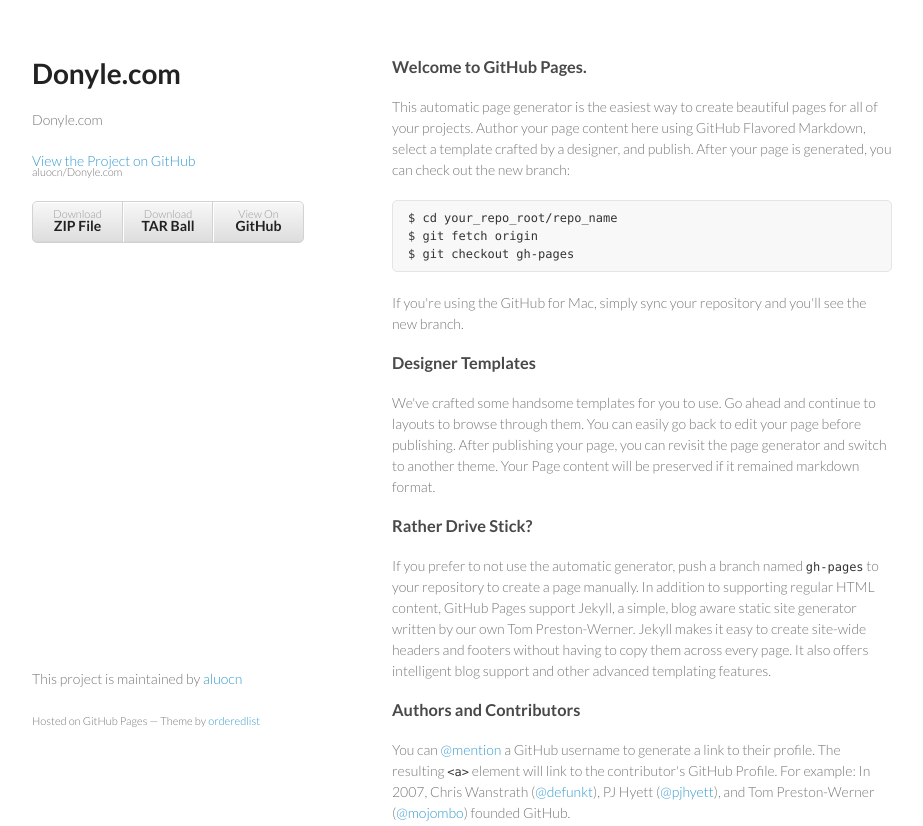
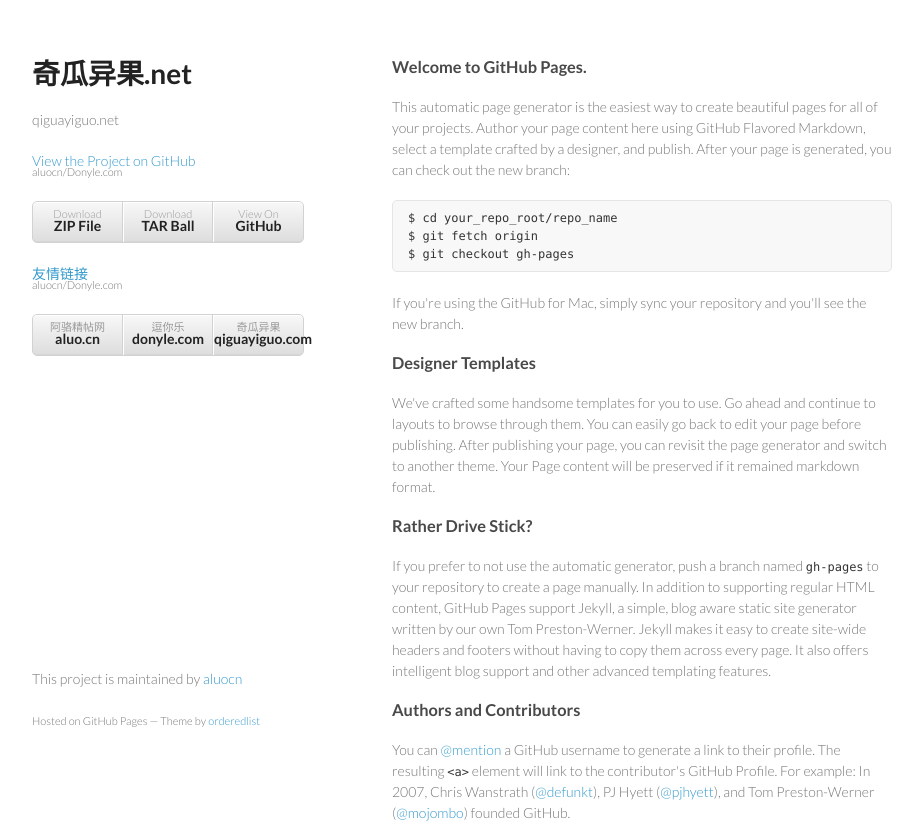
Before and after one commit to aluocn/qgygnet, a plain HTML site: page index.html in a window 1280 px wide. Shown: the top 826 px of the page, without its empty margins (178-1101 px from the left). Drawn offline with Linux system fonts and the light colour scheme.

Commit message:
Update index.html

```diff
--- a/index.html
+++ b/index.html
@@ -3,7 +3,7 @@
   <head>
     <meta charset="utf-8">
     <meta http-equiv="X-UA-Compatible" content="chrome=1">
-    <title>Donyle.com by aluocn</title>
+    <title>奇瓜异果.net</title>
 
     <link rel="stylesheet" href="stylesheets/styles.css">
     <link rel="stylesheet" href="stylesheets/pygment_trac.css">
@@ -15,8 +15,8 @@
   <body>
     <div class="wrapper">
       <header>
-        <h1>Donyle.com</h1>
-        <p>Donyle.com</p>
+        <h1>奇瓜异果.net</h1>
+        <p>qiguayiguo.net</p>
 
         <p class="view"><a href="https://github.com/aluocn/Donyle.com">View the Project on GitHub <small>aluocn/Donyle.com</small></a></p>
 
@@ -25,6 +25,15 @@
           <li><a href="https://github.com/aluocn/Donyle.com/zipball/master">Download <strong>ZIP File</strong></a></li>
           <li><a href="https://github.com/aluocn/Donyle.com/tarball/master">Download <strong>TAR Ball</strong></a></li>
           <li><a href="https://github.com/aluocn/Donyle.com">View On <strong>GitHub</strong></a></li>
+        </ul>
+
+                <p class="view"><a href="https://github.com/aluocn/Donyle.com">友情链接 <small>aluocn/Donyle.com</small></a></p>
+
+
+        <ul>
+          <li><a href="https://www.aluo.cn">阿骆精帖网<strong>aluo.cn</strong></a></li>
+          <li><a href="https://www.Donyle.com">逗你乐<strong>donyle.com</strong></a></li>
+          <li><a href="https://www.qiguayiguo.com">奇瓜异果<strong>qiguayiguo.com</strong></a></li>
         </ul>
       </header>
       <section>
```
